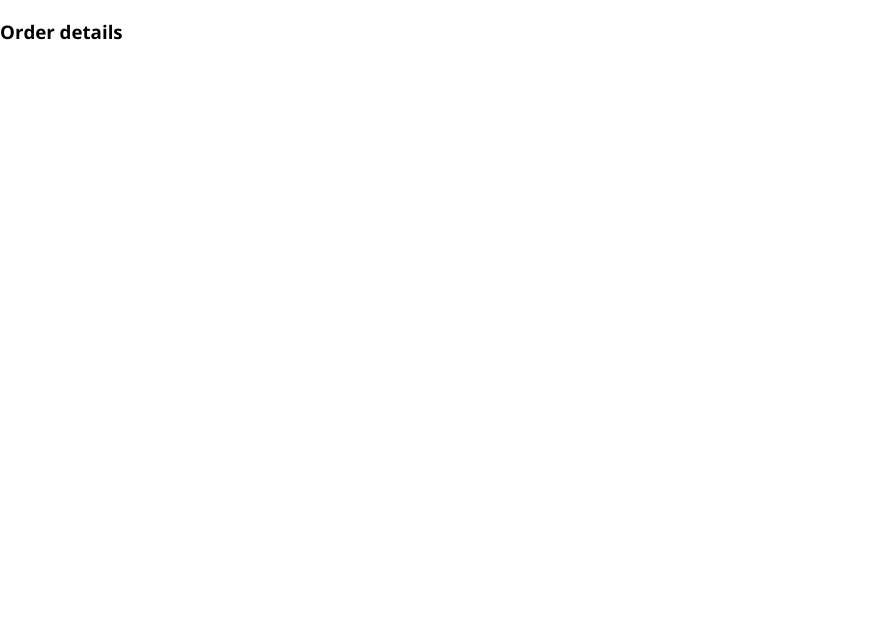
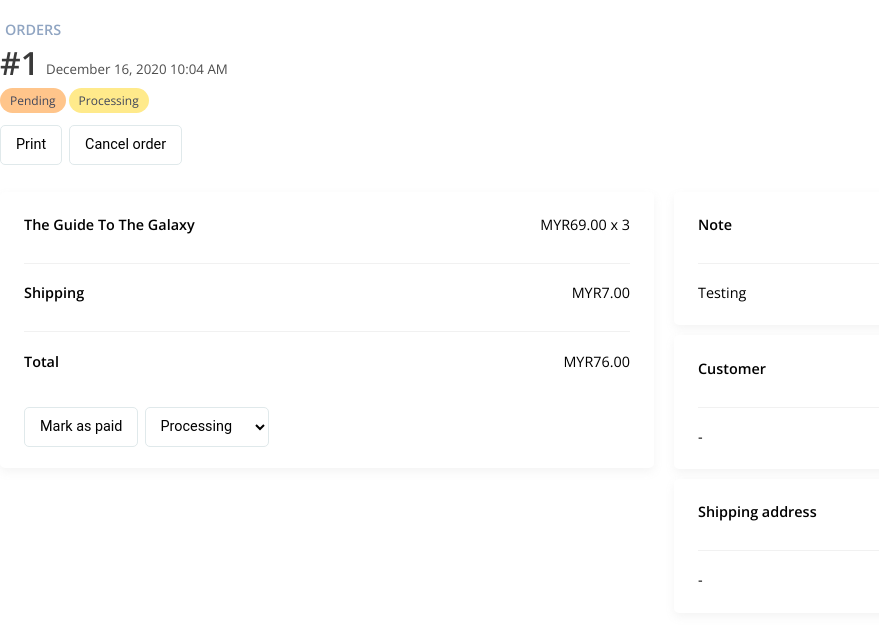
Before and after one commit to anas283/yummy-shop-admin, a PHP site: page /orders/order-details.html in a window 1280 px wide. Before the commit the part shown is almost empty. Shown: the top 627 px of the page, without its empty margins (0-879 px from the left). Run offline with PHP 8.4, Linux system fonts and the light colour scheme.

Commit message:
Done initial ui for order details

```diff
--- a/global.css
+++ b/global.css
@@ -29,6 +29,18 @@ html, body {
 .justify-content-center {
     display: flex;
     justify-content: center;
+}
+
+.text-medium {
+    font-size: .9rem;
+}
+
+.font-weight-normal {
+    font-weight: 400;
+}
+
+.font-weight-medium {
+    font-weight: 600;
 }
 
 .font-weight-bold {
@@ -99,6 +111,10 @@ html, body {
     margin: 10px 0px;
 }
 
+.mt-5 {
+    margin-top: 5px;
+}
+
 .mt-10 {
     margin-top: 10px;
 }
@@ -113,6 +129,10 @@ html, body {
 
 .mr-5 {
     margin-right: 5px;
+}
+
+.mr-20 {
+    margin-right: 20px;
 }
 
 .p-5 {
@@ -139,6 +159,10 @@ html, body {
 
 .mx-auto {
     margin: 0 auto;
+}
+
+.h-fit {
+    height: fit-content;
 }
 
 .card {
@@ -240,7 +264,7 @@ html, body {
     height: 40px;
     color: black;
     outline: none;
-    border: 1px solid rgb(211, 211, 211);
+    border: 1px solid rgb(224, 233, 235);
     font-size: .9rem;
     border-radius: 5px;
     padding: 0px 15px;
@@ -252,5 +276,72 @@ html, body {
 
 .btn-outline:hover {
     transition: .4s;
-    background-color: #f2f2f7;
+    background-color: #f7f7fd;
+    border: 1px solid rgb(196, 208, 209);
 }
+
+.btn-outline-select {
+    width: fit-content;
+    height: 40px;
+    color: black;
+    outline: none;
+    border: 1px solid rgb(224, 233, 235);
+    font-size: .9rem;
+    border-radius: 5px;
+    padding-left: 10px;
+    padding-right: 20px;
+    cursor: pointer;
+    margin: 7px 0px;
+    font-family: 'Roboto', sans-serif;
+    background-color: #ffffff;
+}
+
+.btn-outline-select:hover {
+    transition: .4s;
+    background-color: #f7f7fd;
+    border: 1px solid rgb(196, 208, 209);
+}
+
+/* status */
+.pending {
+    width: 100px;
+    border-radius: 25px;
+    padding: 4px 10px;
+    background-color: #FFC58B;
+}
+
+.success {
+    width: 100px;
+    border-radius: 25px;
+    padding: 4px 10px;
+    background-color: #81da7e;
+}
+
+.failed {
+    width: 100px;
+    border-radius: 25px;
+    padding: 4px 10px;
+    background-color: #f08989;
+}
+
+.processing {
+    width: 100px;
+    border-radius: 25px;
+    padding: 4px 10px;
+    background-color: #ffea8b;
+}
+
+.chip {
+    color: #41475B;
+    width: fit-content;
+    font-size: .75rem;
+    margin-right: 3px;
+    margin-top: -18px;
+}
+/* status */
+
+.line {
+    width: 100%;
+    height: 10px;
+    border-bottom: 1px solid #f1f1f1;
+}
--- a/home/home.html
+++ b/home/home.html
@@ -7,7 +7,7 @@
     <link rel="stylesheet" href="./home.css">
     <title>Home</title>
 </head>
-<body>
+<body id="body">
 
     <div id="mySidenav" class="sidenav">
         <div>
@@ -141,6 +141,7 @@
                         <th>CUSTOMER</th>
                         <th>ORDER TOTAL</th>
                         <th>PAYMENT</th>
+                        <th>FULFILLMENT</th>
                         <th>ITEM(S)</th>
                     </tr>
                     <tr>
@@ -149,6 +150,7 @@
                         <td>-</td>
                         <td>MYR69.00</td>
                         <td><span class="pending">Pending</span></td>
+                        <td><span class="processing">Processing</span></td>
                         <td>1</td>
                     </tr>
                     <tr>
@@ -157,6 +159,7 @@
                         <td>-</td>
                         <td>MYR89.00</td>
                         <td><span class="success">Success</span></td>
+                        <td><span class="success">Completed</span></td>
                         <td>3</td>
                     </tr>
                     <tr>
@@ -165,6 +168,7 @@
                         <td>-</td>
                         <td>MYR45.00</td>
                         <td><span class="failed">Failed</span></td>
+                        <td><span class="failed">Cancelled</span></td>
                         <td>6</td>
                     </tr>
                 </table>
--- a/orders/order-details.css
+++ b/orders/order-details.css
@@ -0,0 +1,21 @@
+h3 {
+    margin-top: 5px;
+    margin-left: 5px;
+    font-weight: 600;
+    text-transform: uppercase;
+}
+
+.order-number {
+    margin-top: -12px;
+    font-weight: 600;
+    color: rgb(58, 58, 58);
+}
+
+.order-date {
+    margin: 7px;
+    color: rgb(77, 77, 77);
+}
+
+.card-details {
+    padding: 4px 24px;
+}
--- a/orders/order-details.html
+++ b/orders/order-details.html
@@ -6,11 +6,118 @@
 </head>
 <body>
 
-    <div id="orders" class="tabcontent">
+    <div class="tabcontent container-fluid">
 
-        <h3>Order details</h3>
+        <h3 class="text-secondary">Orders</h3>
+        <div class="row">
+            <h1 class="order-number">#1</h1>
+            <small class="order-date">December 16, 2020 10:04 AM</small>
+        </div>
+        <div class="row">
+            <span class="chip pending">Pending</span>
+            <span class="chip processing">Processing</span>
+        </div>
+        <div class="row mt-5">
+            <button onclick="printOrder()" class="btn-outline" style="margin-right: 7px;">
+                Print
+            </button>
+            <button class="btn-outline" style="margin-right: 7px;">
+                Cancel order
+            </button>
+        </div>
 
+        <div class="row">
+            <div class="card col-6 card-details mt-20 mr-20 h-fit">
+                <div class="row">
+                    <div class="col-6">
+                        <h4 class="text-medium font-weight-medium">
+                            The Guide To The Galaxy
+                        </h4>
+                    </div>
+                    <div class="col-6 justify-content-end">
+                        <h4 class="text-medium font-weight-normal">MYR69.00 x 3</h4>
+                    </div>
+                </div>
+
+                <div class="line"></div>
+
+                <div class="row">
+                    <div class="col-6">
+                        <h4 class="text-medium font-weight-medium">
+                            Shipping
+                        </h4>
+                    </div>
+                    <div class="col-6 justify-content-end">
+                        <h4 class="text-medium font-weight-normal">MYR7.00</h4>
+                    </div>
+                </div>
+
+                <div class="line"></div>
+
+                <div class="row">
+                    <div class="col-6">
+                        <h4 class="text-medium font-weight-medium">
+                            Total
+                        </h4>
+                    </div>
+                    <div class="col-6 justify-content-end">
+                        <h4 class="text-medium font-weight-normal">MYR76.00</h4>
+                    </div>
+                </div>
+
+                <div class="row my-10">
+                    <button class="btn-outline" style="margin-right: 7px;">
+                        Mark as paid
+                    </button>
+                    <select class="btn-outline-select" name="status" id="status">
+                        <option value="processing">Processing</option>
+                        <option value="completed">Completed</option>
+                        <option value="cancelled">Cancelled</option>
+                    </select>
+                </div>
+            </div>
+
+            <div class="col-6 mt-20">
+                <div class="card card-details">
+                    <div class="col-auto">
+                        <h4 class="text-medium font-weight-medium">
+                            Note
+                        </h4>
+                    </div>
+                    <div class="line"></div>
+                    <div class="col-auto">
+                        <h4 class="text-medium font-weight-normal">Testing</h4>
+                    </div>
+                </div>
+
+                <div class="card card-details mt-10">
+                    <div class="col-auto">
+                        <h4 class="text-medium font-weight-medium">
+                            Customer
+                        </h4>
+                    </div>
+                    <div class="line"></div>
+                    <div class="col-auto">
+                        <h4 class="text-medium font-weight-normal">-</h4>
+                    </div>
+                </div>
+
+                <div class="card card-details mt-10">
+                    <div class="col-auto">
+                        <h4 class="text-medium font-weight-medium">
+                            Shipping address
+                        </h4>
+                    </div>
+                    <div class="line"></div>
+                    <div class="col-auto">
+                        <h4 class="text-medium font-weight-normal">-</h4>
+                    </div>
+                </div>
+            </div>
+        </div>
     </div>
+
+    <script src="./orders.js"></script>
 
 </body>
 </html>
--- a/orders/orders.js
+++ b/orders/orders.js
@@ -31,3 +31,7 @@ window.onclick = function(event) {
         modal.style.display = "none";
     }
 }
+
+function printOrder() {
+    window.print();
+}
```
Also changed, not shown: home/home.css (+0 -21 lines).
